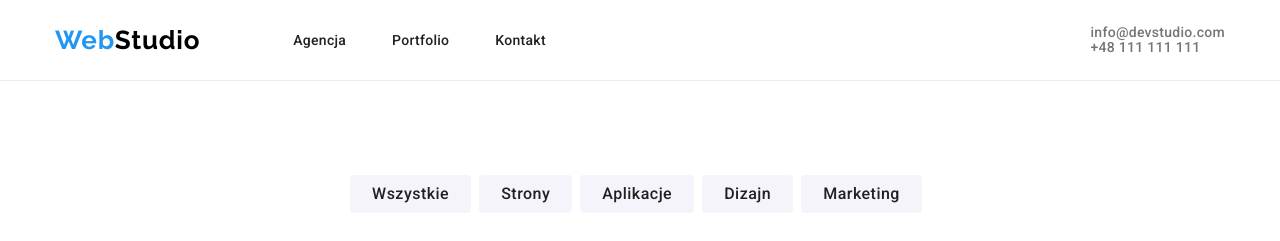
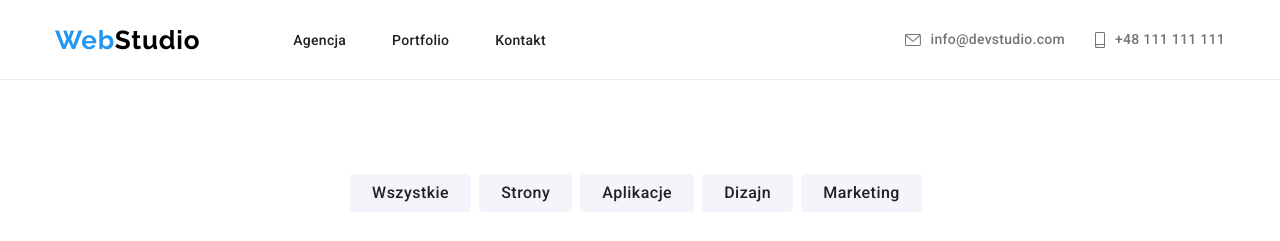
Before and after one commit to KarolTrombala/goit-markup-hw-04, a plain HTML site: page portfolio.html in a window 1280 px wide. Shown: the top 241 px of the page. Drawn offline with nearby package versions, Linux system fonts and the light colour scheme.

Commit message:
Update portfolio.html
added contact icons

```diff
--- a/portfolio.html
+++ b/portfolio.html
@@ -39,11 +39,19 @@
             </ul>
           </nav>
         </div>
-        <div>
+        <div class="contact">
           <a class="header-address" href="mailto:info@devstudio.com"
-            >info@devstudio.com</a
+            >
+            <svg class="contact-icon" width="16" height="12">
+              <use href="images/icons.svg#icon-envelope"></use>
+            </svg>
+            info@devstudio.com</a
           >
-          <a class="header-phone" href="tel:+48111111111">+48 111 111 111</a>
+          <a class="header-phone" href="tel:+48111111111">
+            <svg class="contact-icon" width="10" height="16">
+              <use href="images/icons.svg#icon-smartphone"></use>
+            </svg>
+            +48 111 111 111</a>
         </div>
       </div>
     </header>
```
